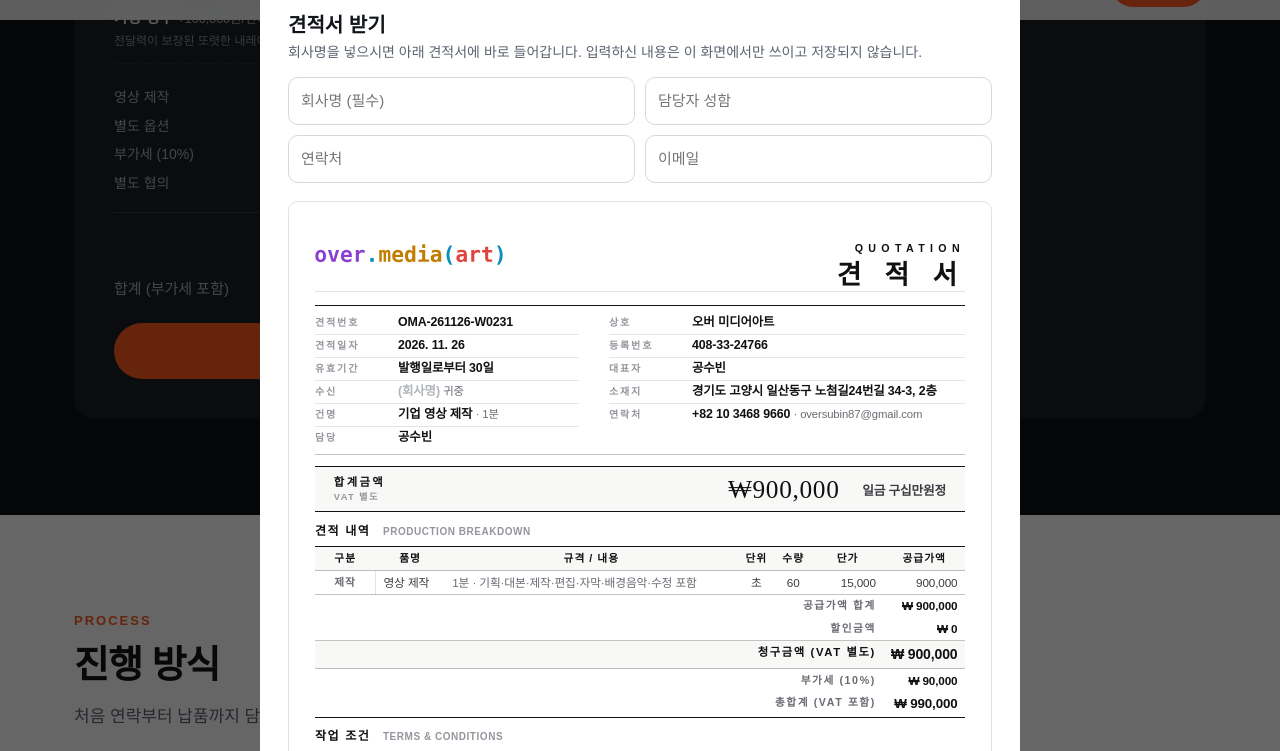
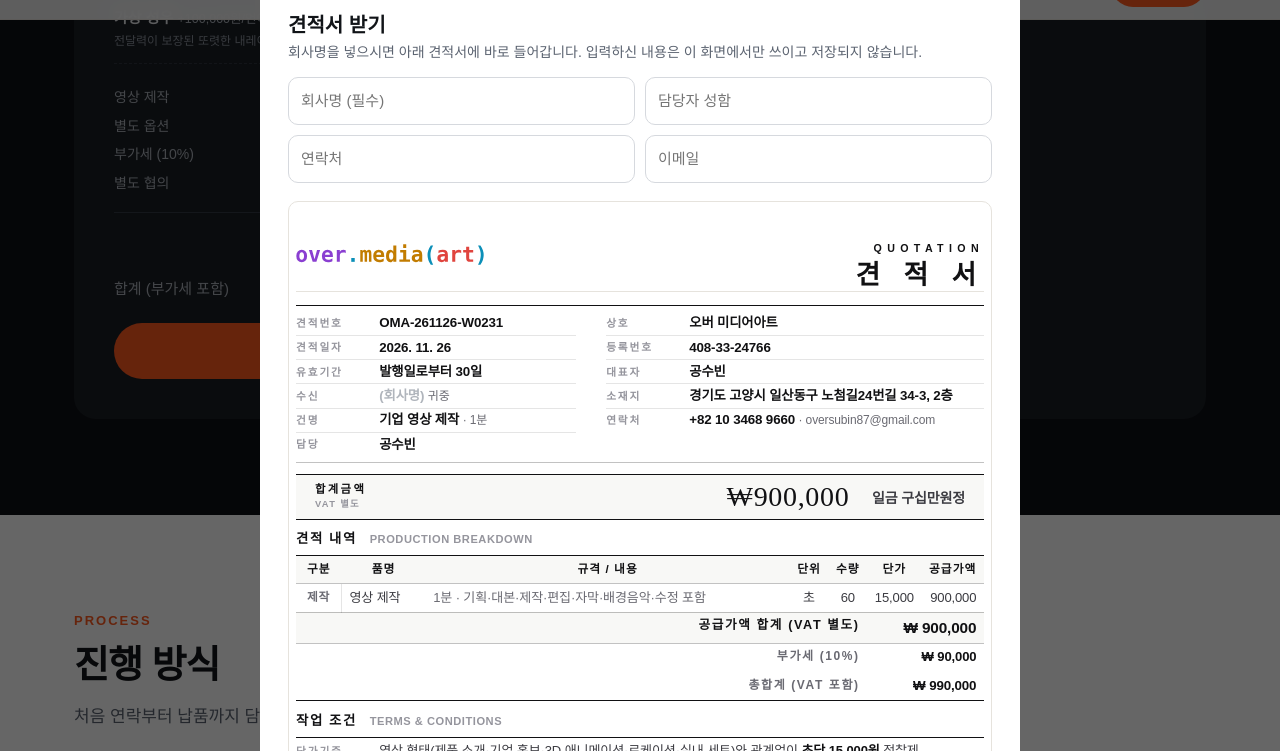
Before and after one commit to subinkong-web/oma-biz-site, a plain HTML site: page index.html in a window 1280 px wide. Both pictures are taken after a click on the button "견적서 받기". Shown: the part 4866-5617 px from the top of the page. Drawn offline with Linux system fonts and the light colour scheme; a web font is replaced by a local one.

Commit message:
Tighten quote layout: narrower margins, larger type, drop duplicate total rows
Co-Authored-By: Claude Opus 5.5 <noreply@anthropic.com>

```diff
--- a/index.html
+++ b/index.html
@@ -134,7 +134,7 @@ input[type=range]{width:100%;accent-color:var(--acc);height:28px}
 /* 견적서 — 실제 발행 견적서 양식(quote-a4.css v1.1)과 같은 모양 */
 .qwrap{border:1px solid #e6e3dd;border-radius:10px;overflow:hidden}
 .qfit{width:max-content;margin:0 auto}
-#qdoc{width:172mm;margin:0 auto;padding:10mm 0 8mm;color:#3C3C42;font-family:Pretendard,'Apple SD Gothic Neo',sans-serif;font-size:10pt;line-height:1.55;letter-spacing:-.1pt;word-break:keep-all;-webkit-print-color-adjust:exact;print-color-adjust:exact}
+#qdoc{width:182mm;margin:0 auto;padding:10mm 0 8mm;color:#3C3C42;font-family:Pretendard,'Apple SD Gothic Neo',sans-serif;font-size:10pt;line-height:1.55;letter-spacing:-.1pt;word-break:keep-all;-webkit-print-color-adjust:exact;print-color-adjust:exact}
 #qdoc *{-webkit-print-color-adjust:exact;print-color-adjust:exact}
 #qdoc b{font-weight:700;color:#111113}
 #qdoc .q-head{display:flex;justify-content:space-between;align-items:flex-start;margin-bottom:3.5mm}
@@ -145,37 +145,37 @@ input[type=range]{width:100%;accent-color:var(--acc);height:28px}
 #qdoc .q-info{display:grid;grid-template-columns:1fr 1.35fr;gap:0 8mm;border-top:1.5px solid #111113;border-bottom:1px solid rgba(0,0,0,.24);padding:1.4mm 0;margin-bottom:3mm}
 #qdoc .row{display:grid;grid-template-columns:22mm 1fr;padding:.7mm 0;border-bottom:1px solid rgba(0,0,0,.10)}
 #qdoc dl .row:last-child{border-bottom:0}
-#qdoc dt{font-size:7.5pt;font-weight:800;letter-spacing:1.4pt;color:#95959D;align-self:center}
-#qdoc .q-info dd{font-size:9.3pt;font-weight:600;color:#111113;line-height:1.35}
-#qdoc dd small{font-weight:400;color:#6A6A72;font-size:8.5pt}
+#qdoc dt{font-size:8pt;font-weight:800;letter-spacing:1.4pt;color:#95959D;align-self:center}
+#qdoc .q-info dd{font-size:10pt;font-weight:600;color:#111113;line-height:1.35}
+#qdoc dd small{font-weight:400;color:#6A6A72;font-size:9pt}
 #qdoc .q-total{display:flex;align-items:center;gap:6mm;border-top:1.5px solid #111113;border-bottom:1.5px solid #111113;background:#F8F8F6;padding:1.7mm 5mm;margin-bottom:2.5mm}
 #qdoc .q-total .lb{font-size:8.5pt;font-weight:800;letter-spacing:1.8pt;color:#111113;line-height:1.5}
 #qdoc .q-total .lb small{display:block;font-size:7pt;font-weight:700;letter-spacing:1pt;color:#95959D}
-#qdoc .q-total .amt{margin-left:auto;font-family:Didot,'Bodoni 72','Times New Roman',serif;font-size:19pt;line-height:1;color:#111113;letter-spacing:.5pt}
-#qdoc .q-total .won{font-size:9.5pt;font-weight:600;color:#3C3C42;align-self:flex-end;padding-bottom:.8mm}
-#qdoc .q-sec{font-size:9pt;font-weight:800;letter-spacing:1.2pt;color:#111113;margin:0 0 1.5mm}
+#qdoc .q-total .amt{margin-left:auto;font-family:Didot,'Bodoni 72','Times New Roman',serif;font-size:21pt;line-height:1;color:#111113;letter-spacing:.5pt}
+#qdoc .q-total .won{font-size:10.5pt;font-weight:600;color:#3C3C42;align-self:flex-end;padding-bottom:.8mm}
+#qdoc .q-sec{font-size:10pt;font-weight:800;letter-spacing:1.2pt;color:#111113;margin:0 0 1.5mm}
 #qdoc .q-sec small{font-weight:600;letter-spacing:.4pt;color:#95959D;margin-left:2mm}
-#qdoc table{width:100%;border-collapse:collapse;font-size:8.8pt;line-height:1.35;margin:0 0 2.5mm}
-#qdoc th{text-align:center;font-weight:700;color:#111113;padding:1.2mm 2mm;font-size:8pt;letter-spacing:.8pt;border-top:1.5px solid #111113;border-bottom:1px solid rgba(0,0,0,.24);background:#F8F8F6;white-space:nowrap}
-#qdoc td{padding:.9mm 2mm;border-bottom:1px solid rgba(0,0,0,.10);vertical-align:top}
+#qdoc table{width:100%;border-collapse:collapse;font-size:9.8pt;line-height:1.4;margin:0 0 2.5mm}
+#qdoc th{text-align:center;font-weight:700;color:#111113;padding:1.3mm 2mm;font-size:8.8pt;letter-spacing:.8pt;border-top:1.5px solid #111113;border-bottom:1px solid rgba(0,0,0,.24);background:#F8F8F6;white-space:nowrap}
+#qdoc td{padding:1.3mm 2mm;border-bottom:1px solid rgba(0,0,0,.10);vertical-align:top}
 #qdoc tbody tr:last-child td{border-bottom:1px solid rgba(0,0,0,.24)}
-#qdoc td.num{text-align:right;font-variant-numeric:tabular-nums;white-space:nowrap;width:19mm}
+#qdoc td.num{text-align:right;font-variant-numeric:tabular-nums;white-space:nowrap;width:1%}
 #qdoc td.nm{white-space:nowrap}
-#qdoc td.grp{width:16mm;text-align:center;vertical-align:middle;font-size:8pt;font-weight:800;letter-spacing:.6pt;color:#6A6A72;border-right:1px solid rgba(0,0,0,.10)}
-#qdoc td.c{text-align:center;width:8mm;white-space:nowrap}
+#qdoc td.grp{width:12mm;white-space:nowrap;text-align:center;vertical-align:middle;font-size:8.8pt;font-weight:800;letter-spacing:.6pt;color:#6A6A72;border-right:1px solid rgba(0,0,0,.10)}
+#qdoc td.c{text-align:center;width:1%;white-space:nowrap}
 #qdoc td.desc{color:#6A6A72}
 #qdoc tfoot td{border-bottom:0}
-#qdoc tfoot .lbl{text-align:right;font-size:8pt;font-weight:800;letter-spacing:1.2pt;color:#6A6A72}
+#qdoc tfoot .lbl{text-align:right;font-size:9pt;font-weight:800;letter-spacing:1.2pt;color:#6A6A72}
 #qdoc tfoot .val{text-align:right;font-weight:700;color:#111113;white-space:nowrap}
-#qdoc tfoot tr:first-child td{border-top:1.5px solid #111113}
+
 #qdoc tfoot tr.due td{background:#F8F8F6;border-top:1px solid rgba(0,0,0,.24);border-bottom:1px solid rgba(0,0,0,.24);padding:1.1mm 2mm}
-#qdoc tfoot tr.due .lbl{color:#111113;font-size:8.5pt}
-#qdoc tfoot tr.due .val{font-size:10.5pt}
+#qdoc tfoot tr.due .lbl{color:#111113;font-size:9.5pt}
+#qdoc tfoot tr.due .val{font-size:11.5pt}
 #qdoc tfoot tr.grand td{border-bottom:1.5px solid #111113}
 #qdoc tfoot tr.grand .val{font-size:10pt}
 #qdoc .q-terms{border-top:1.5px solid #111113;border-bottom:1px solid rgba(0,0,0,.24);margin:0 0 3mm}
-#qdoc .q-terms .row{grid-template-columns:24mm 1fr;padding:.9mm 0}
-#qdoc .q-terms dd{font-size:9pt;color:#3C3C42;line-height:1.4}
+#qdoc .q-terms .row{grid-template-columns:22mm 1fr;padding:1.1mm 0}
+#qdoc .q-terms dd{font-size:9.8pt;color:#3C3C42;line-height:1.45}
 #qdoc .q-sign{margin-top:3mm;text-align:center}
 #qdoc .q-sign .msg{font-size:10pt;margin-bottom:3mm}
 #qdoc .q-sign .who{display:flex;justify-content:flex-end;align-items:baseline;gap:4mm;font-size:10.5pt}
@@ -183,7 +183,7 @@ input[type=range]{width:100%;accent-color:var(--acc);height:28px}
 #qdoc .q-sign .seal{position:relative;font-size:9pt;color:#95959D}
 #qdoc .q-sign .who{padding-right:9mm}
 #qdoc .q-sign .seal img{position:absolute;left:50%;top:50%;width:16mm;height:16mm;transform:translate(-50%,-56%);opacity:.92}
-@page{size:A4;margin:15mm 19mm 15mm 19mm;@bottom-left{content:"오버미디어아트 — 견적서";font-family:Pretendard,'Apple SD Gothic Neo',sans-serif;font-size:8pt;letter-spacing:.6pt;color:#95959D}@bottom-right{content:counter(page) " / " counter(pages);font-family:Didot,'Times New Roman',serif;font-size:9pt;color:#95959D}}
+@page{size:A4;margin:14mm 14mm 13mm 14mm;@bottom-left{content:"오버미디어아트 — 견적서";font-family:Pretendard,'Apple SD Gothic Neo',sans-serif;font-size:8pt;letter-spacing:.6pt;color:#95959D}@bottom-right{content:counter(page) " / " counter(pages);font-family:Didot,'Times New Roman',serif;font-size:9pt;color:#95959D}}
 @media(max-width:600px){.qform{grid-template-columns:1fr}.orow .on1{flex:1;min-width:0}}
 @media print{body>*:not(#qm){display:none!important}#qm{position:static;display:block;background:none;padding:0}.qbox{width:100%;padding:0}.noprint{display:none!important}.qwrap{border:0;overflow:visible}.qfit{zoom:1!important;width:auto}#qdoc{padding:0;width:auto}}
 /* process */
@@ -468,12 +468,12 @@ document.addEventListener('keydown', e => { if(e.key==='Escape') closeV(); });
 const OPTS = [
  {k:'model', g:'출연', n:'실사 모델 촬영', d:'모델 1인 · 반일(4시간) · 출연료·초상권 1년 포함', p:500000, u:'명', max:10,
   x:{k:'agency', lab:'에이전시 등록 모델로 섭외', row:'에이전시 등록 모델 출연료'}},
- {k:'vmodel', g:'출연', n:'가상 모델', d:'실사와 구분되지 않는 수준 · 1인 · 영상 끝까지 같은 얼굴 유지', p:200000, u:'명', max:10},
- {k:'loc', g:'촬영', n:'실제 장소 촬영', d:'국내 1회차 · 반일 · 촬영감독·장비·조명 포함 · 로케이션 대여비 별도', p:1000000, u:'회차', max:10,
+ {k:'vmodel', g:'출연', n:'가상 모델', d:'실사와 구분되지 않는 수준 · 1인 · 같은 얼굴 유지', p:200000, u:'명', max:10},
+ {k:'loc', g:'촬영', n:'실제 장소 촬영', d:'국내 1회차 · 반일 · 촬영감독·장비·조명 · 대여비 별도', p:1000000, u:'회차', max:10,
   fx:'로케이션 대여비 (장소 확정 후 실비)'},
  {k:'vo_ko', g:'녹음', n:'한국어 성우 녹음', d:'전문 성우 내레이션 · 스튜디오 녹음', p:250000, u:'건', max:1},
  {k:'vo_fx', g:'녹음', n:'원어민 성우 녹음', d:'영어·중국어·일본어 등 · 언어당', p:350000, u:'개 언어', max:10},
- {k:'vvo', g:'녹음', n:'가상 성우', d:'전달력이 보장된 또렷한 내레이션 · 발음·속도 일정 · 언어당', p:100000, u:'개 언어', max:10}
+ {k:'vvo', g:'녹음', n:'가상 성우', d:'전달력이 보장된 또렷한 내레이션 · 언어당', p:100000, u:'개 언어', max:10}
 ];
 const xon = {};
 // 금액을 정하지 않고 「별도 협의」로 견적서에 올라가는 항목
@@ -532,7 +532,7 @@ function drawQ(){
  const co = v('q_co') || '<span style="color:#b0b5bc">(회사명)</span>';
  const sup = Q.base+Q.opt;
  const lines = [{g:'제작', n:'영상 제작', d:`${Q.len} · 기획·대본·제작·편집·자막·배경음악·수정 포함`, u:'초', q:Q.s, p:UNIT, a:Q.base}]
-  .concat(OPTS.filter(o => qty[o.k]).map(o => ({g:o.g, n:o.n, d:(o.x && xon[o.x.k] ? o.d.replace('출연료·','') + ' · 에이전시 출연료 별도' : o.d), u:o.u==='개 언어'?'언어':o.u, q:qty[o.k], p:o.p, a:o.p*qty[o.k]})))
+  .concat(OPTS.filter(o => qty[o.k]).map(o => ({g:o.g, n:o.n, d:(o.x && xon[o.x.k] ? o.d.replace('출연료·초상권 1년 포함','초상권 1년') + ' · 에이전시 출연료 별도' : o.d), u:o.u==='개 언어'?'언어':o.u, q:qty[o.k], p:o.p, a:o.p*qty[o.k]})))
   .concat(extras().map(t => ({g:'별도', n:t.replace(/ \(.*\)$/,'').replace('에이전시 등록 모델 출연료','에이전시 출연료'), d:/\(/.test(t) ? t.replace(/^.*\((.*)\)$/,'$1') : '섭외 확정 후 협의', u:'식', q:'—', p:'협의', a:'별도 협의'})));
  // 같은 구분은 첫 줄에만 묶어 표시
  const trs = lines.map((r,i) => {
@@ -564,22 +564,18 @@ function drawQ(){
   <thead><tr><th>구분</th><th>품명</th><th>규격 / 내용</th><th>단위</th><th>수량</th><th>단가</th><th>공급가액</th></tr></thead>
   <tbody>${trs}</tbody>
   <tfoot>
-   <tr><td colspan="6" class="lbl">공급가액 합계</td><td class="val">&#8361; ${won(sup)}</td></tr>
-   <tr><td colspan="6" class="lbl">할인금액</td><td class="val">&#8361; 0</td></tr>
-   <tr class="due"><td colspan="6" class="lbl">청구금액 (VAT 별도)</td><td class="val">&#8361; ${won(sup)}</td></tr>
-   <tr><td colspan="6" class="lbl">부가세 (10%)</td><td class="val">&#8361; ${won(Q.vat)}</td></tr>
-   <tr class="grand"><td colspan="6" class="lbl">총합계 (VAT 포함)</td><td class="val">&#8361; ${won(Q.sum)}</td></tr>
+   <tr class="due"><td colspan="5" class="lbl">공급가액 합계 (VAT 별도)</td><td colspan="2" class="val">&#8361; ${won(sup)}</td></tr>
+   <tr><td colspan="5" class="lbl">부가세 (10%)</td><td colspan="2" class="val">&#8361; ${won(Q.vat)}</td></tr>
+   <tr class="grand"><td colspan="5" class="lbl">총합계 (VAT 포함)</td><td colspan="2" class="val">&#8361; ${won(Q.sum)}</td></tr>
   </tfoot>
  </table>
  <div class="q-sec">작업 조건 <small>TERMS &amp; CONDITIONS</small></div>
  <dl class="q-terms">
   <div class="row"><dt>단가기준</dt><dd>영상 형태(제품 소개·기업 홍보·3D 애니메이션·로케이션·실내 세트)와 관계없이 <b>초당 ${won(UNIT)}원</b> 정찰제</dd></div>
-  <div class="row"><dt>작업기간</dt><dd>상담 후 일정 확정</dd></div>
-  <div class="row"><dt>납품형식</dt><dd>영상 파일(MP4) — 화면비·해상도는 협의하여 확정</dd></div>
-  <div class="row"><dt>수정</dt><dd>구성안 범위 안의 수정 포함. 구성 변경·컷 추가 시 별도 협의</dd></div>
+  <div class="row"><dt>일정·납품</dt><dd>상담 후 일정 확정 · 영상 파일(MP4), 화면비·해상도는 협의</dd></div>
+  <div class="row"><dt>수정</dt><dd>구성안 범위 안의 수정 포함 · 구성 변경·컷 추가 시 별도 협의</dd></div>
   <div class="row"><dt>저작권</dt><dd>납품 완료 후 저작재산권 일체는 Client 에게 귀속 <b>(단, 제작사 포트폴리오 사용권 유보)</b></dd></div>
-  <div class="row"><dt>결제조건</dt><dd>계약 시 협의 · 세금계산서 발행</dd></div>
-  <div class="row"><dt>특이사항</dt><dd>홈페이지 계산기 예상 견적${extras().length ? ' (별도 협의 항목 제외)' : ''} · 최종 금액은 계약서로 확정 · 해외 현지 촬영·외국어 버전·숏폼은 별도 견적</dd></div>
+  <div class="row"><dt>특이사항</dt><dd>홈페이지 계산기 예상 견적${extras().length ? ' (별도 협의 항목 제외)' : ''} · 결제는 계약 시 협의, 세금계산서 발행 · 최종 금액은 계약서로 확정 · 해외 현지 촬영·외국어 버전·숏폼은 별도 견적</dd></div>
  </dl>
  <div class="q-sign"><div class="msg">위와 같이 견적합니다.</div><div class="who">오버 미디어아트 <b>대표 공수빈</b> <span class="seal">(인)<img src="media/oma_seal.png" alt=""></span></div></div>`;
  const body = `오버미디어아트 견적 상담 요청\n\n견적번호: ${qno}\n회사명: ${document.getElementById('q_co').value}\n담당자: ${document.getElementById('q_nm').value}\n연락처: ${document.getElementById('q_tel').value}\n\n영상 길이: ${Q.len}\n`
@@ -602,7 +598,7 @@ document.getElementById('qprint').onclick = () => {
  if(!document.getElementById('q_co').value.trim()){ document.getElementById('q_co').focus(); document.getElementById('q_co').style.borderColor='#ff5a1f'; return; }
  const t = document.title; document.title = `${qno}_오버미디어아트_견적서_${document.getElementById('q_co').value.trim()}`;
  qd.style.zoom = ''; const mm = qd.scrollHeight * 25.4 / 96 - 18; // 화면용 위아래 여백 18mm 제외
- if(mm > 262) qd.style.zoom = (262/mm).toFixed(3);
+ if(mm > 266) qd.style.zoom = (266/mm).toFixed(3);
  window.print(); document.title = t; qd.style.zoom = '';
 };
 </script>
```
